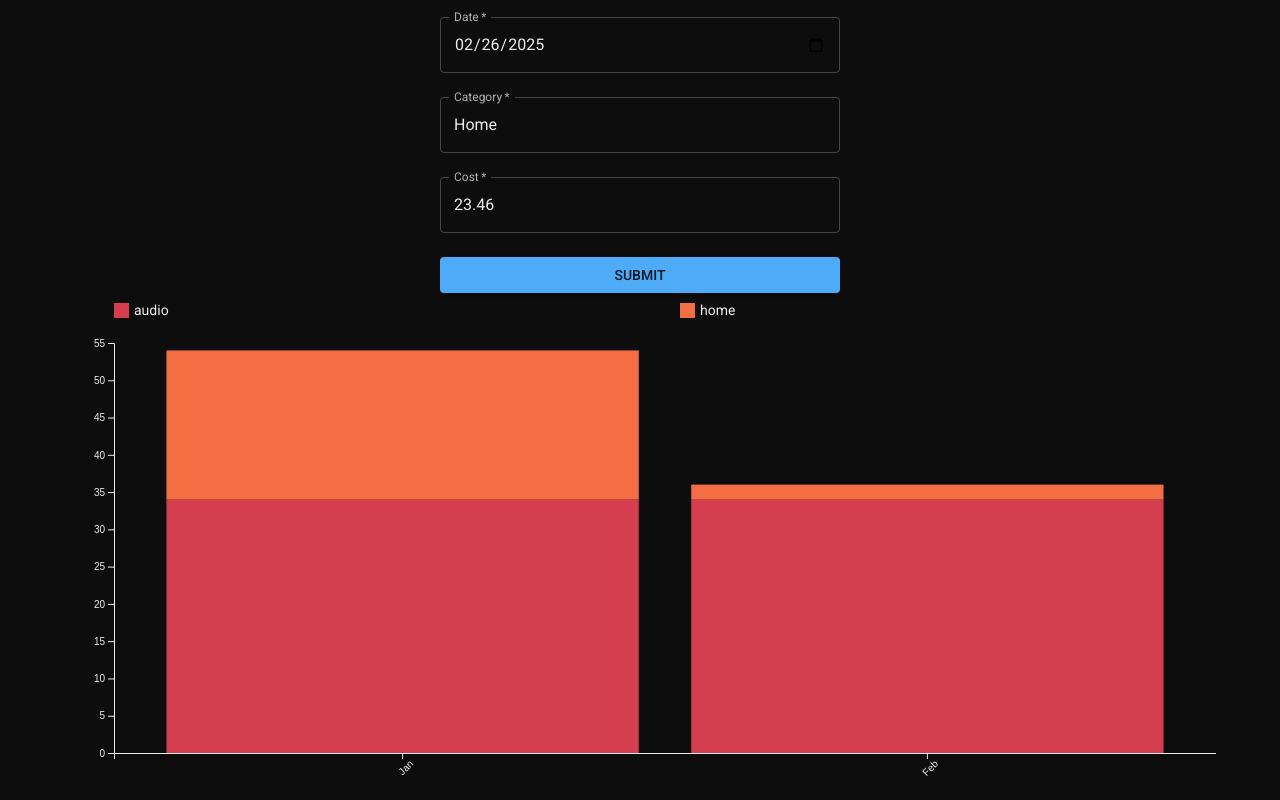
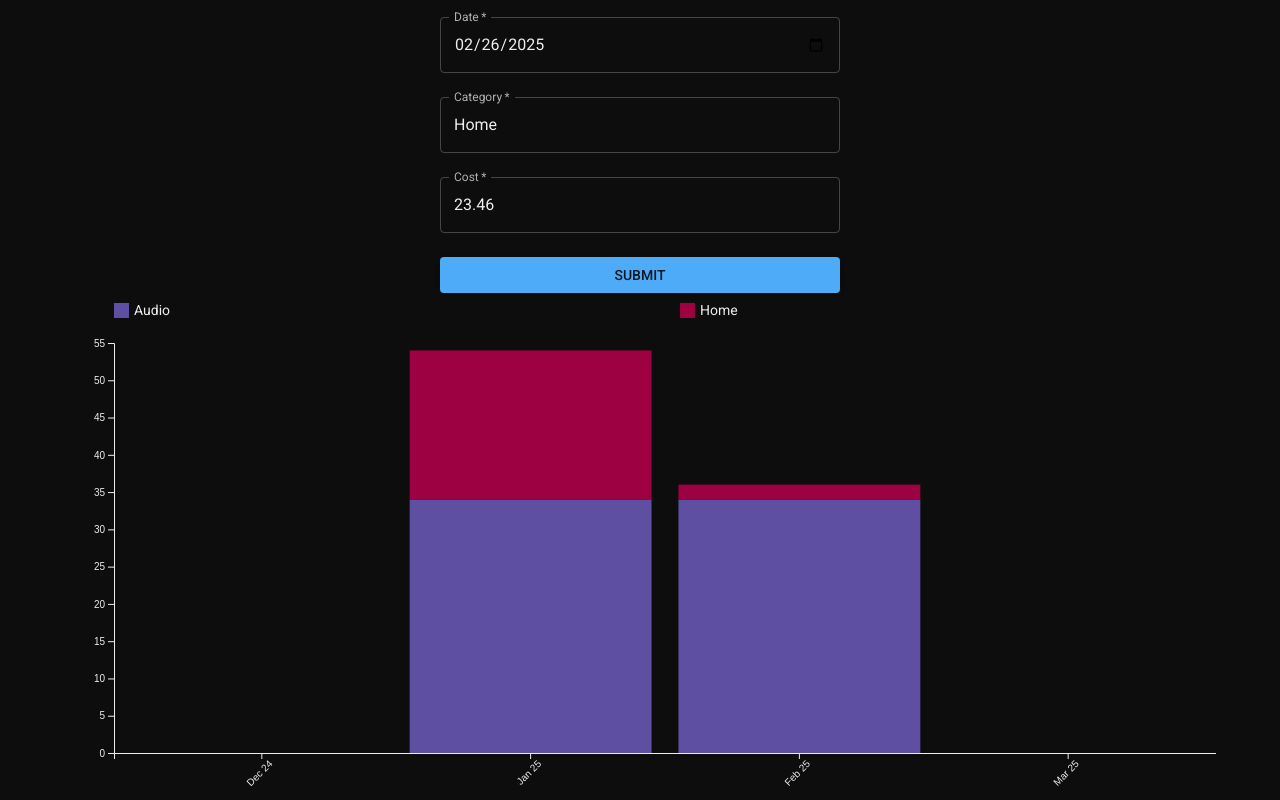
Before and after one commit to foxwellm/expense-tracker, a Next.js app: page / in a window 1280 px wide. Shown: the part 334-1134 px from the top of the page. Built offline with nearby package versions, Linux system fonts and the light colour scheme; what @mui/material-nextjs would draw is missing.

Commit message:
refactor: vert bar chart

```diff
--- a/src/components/VertBarChart.tsx
+++ b/src/components/VertBarChart.tsx
@@ -5,15 +5,18 @@ import { useEffect, useRef } from 'react'
 
 const formatValue = (x: number) => (isNaN(x) ? 'N/A' : x.toLocaleString('en'))
 
+function generateSpectralColors(n: number): string[] {
+  return Array.from({ length: n }, (_, i) =>
+    d3.interpolateSpectral(1 - i / (n - 1))
+  )
+}
+
 export function VertBarChart({
-  data,
   reshaped,
-  ageGroups,
+  categories,
 }: {
-  // state, age, pop
-  data: { month: string; expense: string; total: number }[]
   reshaped: Record<string, number | string>[]
-  ageGroups: string[]
+  categories: string[]
 }) {
   const ref = useRef<HTMLDivElement | null>(null)
 
@@ -26,20 +29,14 @@ export function VertBarChart({
     const marginLeft = 50
     const legendHeight = 40
 
-    const series = d3.stack<Record<string, number | string>>().keys(ageGroups)(
+    const series = d3.stack<Record<string, number | string>>().keys(categories)(
       reshaped as Record<string, number | string>[]
     )
 
-    // console.log("🚀 ~ VertBarChart.tsx:39 ~ renderChart ~ series:", series);
     const xScaleBandFunc = d3
       .scaleBand()
-      .domain(
-        d3.groupSort(
-          data,
-          (D) => -d3.sum(D, (d) => d.total),
-          (d) => d.month
-        )
-      )
+      // TODO: Build function to construct domain from data
+      .domain(['Dec 24', 'Jan 25', 'Feb 25', 'Mar 25'])
       .range([marginLeft, width - marginRight])
       .padding(0.1)
 
@@ -50,16 +47,9 @@ export function VertBarChart({
       .range([height - marginBottom, marginTop + legendHeight])
 
     const color = d3
-
       .scaleOrdinal<string>()
-      .domain(
-        series.map((d) => {
-          return d.key!
-        })
-      )
-      // schemeSpectral only supports 3-9,
-      .range(d3.schemeSpectral[9])
-      // .range(d3.schemeSpectral[series.length])
+      .domain(categories)
+      .range(generateSpectralColors(series.length))
       .unknown('#ccc')
 
     const svg = d3
@@ -100,7 +90,7 @@ export function VertBarChart({
         .append('text')
         .attr('x', 20)
         .attr('y', 12)
-        .text(s.key!)
+        .text(s.key!.charAt(0).toUpperCase() + s.key!.slice(1))
         .attr('font-size', '14px')
         // currentColor inherits from parent context
         .attr('fill', 'currentColor')
@@ -151,7 +141,7 @@ export function VertBarChart({
       ref.current.innerHTML = ''
       ref.current.appendChild(svg.node()!)
     }
-  }, [data, reshaped, ageGroups])
+  }, [reshaped, categories])
 
   return (
     <div
--- a/src/components/VertBarChartContainer.tsx
+++ b/src/components/VertBarChartContainer.tsx
@@ -39,23 +39,23 @@ export function VertBarChartContainer() {
     mappedData.push(row)
   })
 
-  const mockData = [
-    { month: 'Jan', expense: 'audio', total: 34 },
-    { month: 'Jan', expense: 'home', total: 20 },
-    { month: 'Feb', expense: 'audio', total: 34 },
-    { month: 'Feb', expense: 'audio', total: 2 },
-  ]
+  // const mockData = [
+  //   { month: 'Jan', expense: 'Audio', total: 34 },
+  //   { month: 'Jan', expense: 'Home', total: 20 },
+  //   { month: 'Feb', expense: 'Audio', total: 34 },
+  //   { month: 'Feb', expense: 'Audio', total: 2 },
+  // ]
 
   // loop over mockData to create reshaped and map keys
   return (
     <>
       <VertBarChart
-        data={mockData}
+        // data={mockData}
         reshaped={[
-          { month: 'Jan', audio: 34, home: 20 },
-          { month: 'Feb', audio: 34, home: 2 },
+          { month: 'Jan 25', audio: 34, home: 20 },
+          { month: 'Feb 25', audio: 34, home: 2 },
         ]}
-        ageGroups={['audio', 'home']}
+        categories={['audio', 'home']}
       />
       {/* <VertBarChart data={data} reshaped={mappedData} ageGroups={stackedKeys} /> */}
     </>
```
